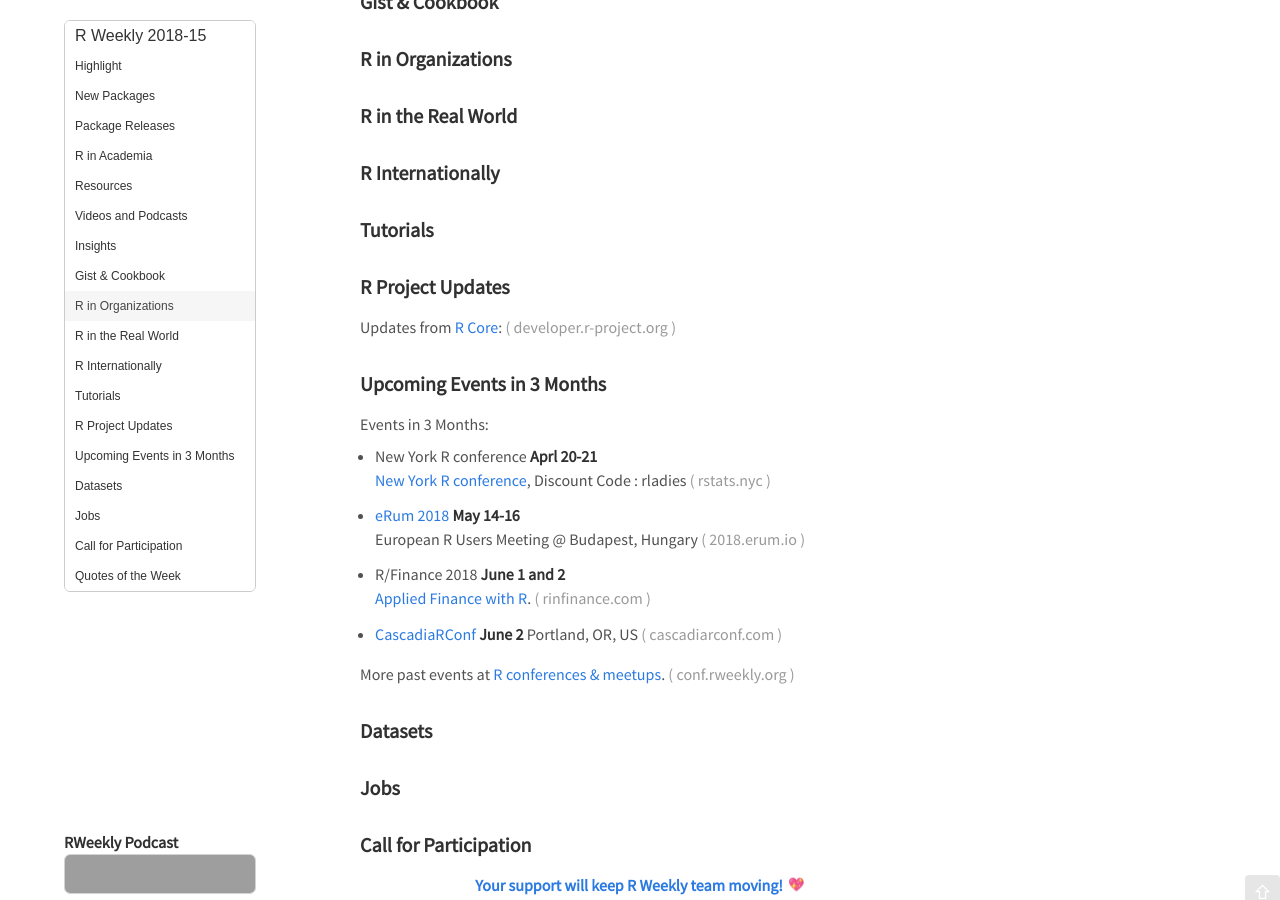
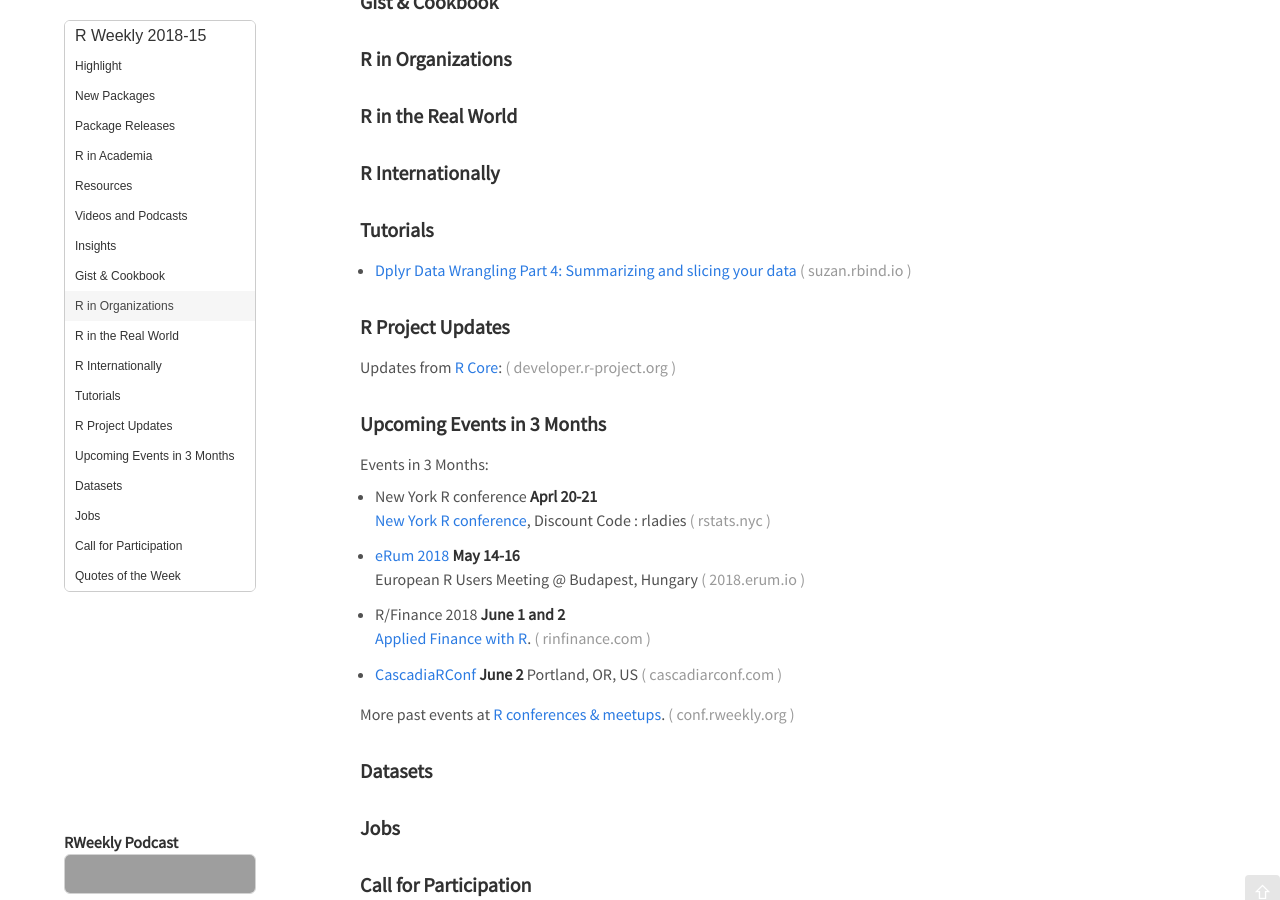
Before and after one commit to rweekly/rweekly.org, a Jekyll site: the page built from draft.md, in a window 1280 px wide and 900 px high, scrolled down 854 px. Built offline with Jekyll 4.4.1, drawn with Linux system fonts in a browser that asks for light colours; emoji names are drawn with the system emoji font; comment, search, counter and statistics services are not loaded; grey boxes are pictures that could not be loaded.

Commit message:
Update draft.md

```diff
--- a/draft.md
+++ b/draft.md
@@ -67,6 +67,7 @@
 
 ###  Tutorials
 
++ [Dplyr Data Wrangling Part 4: Summarizing and slicing your data](https://suzan.rbind.io/2018/04/dplyr-tutorial-4/)
 
 
 <!--<div class="post-more-begin"></div><div class="post-more-end"></div>-->
```
